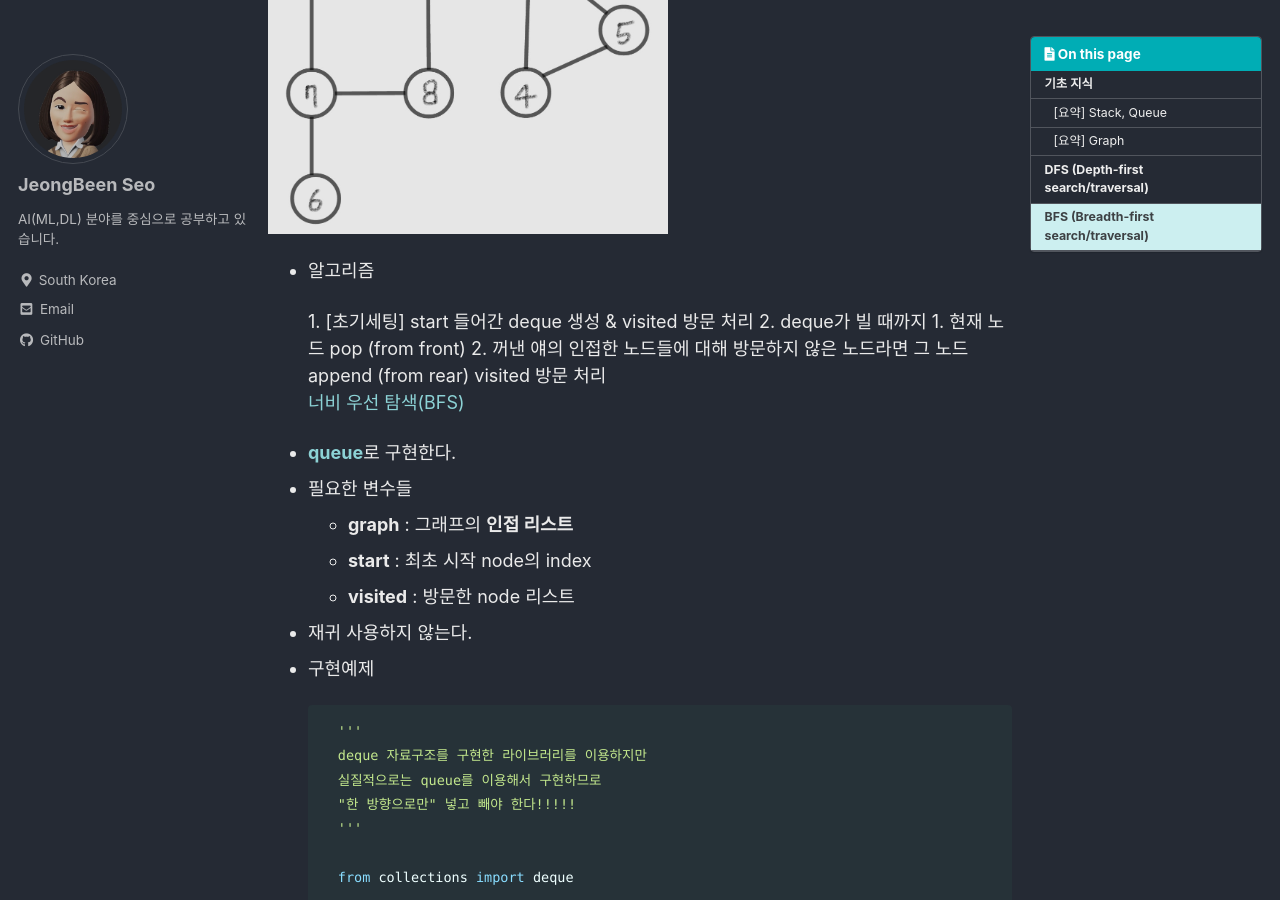
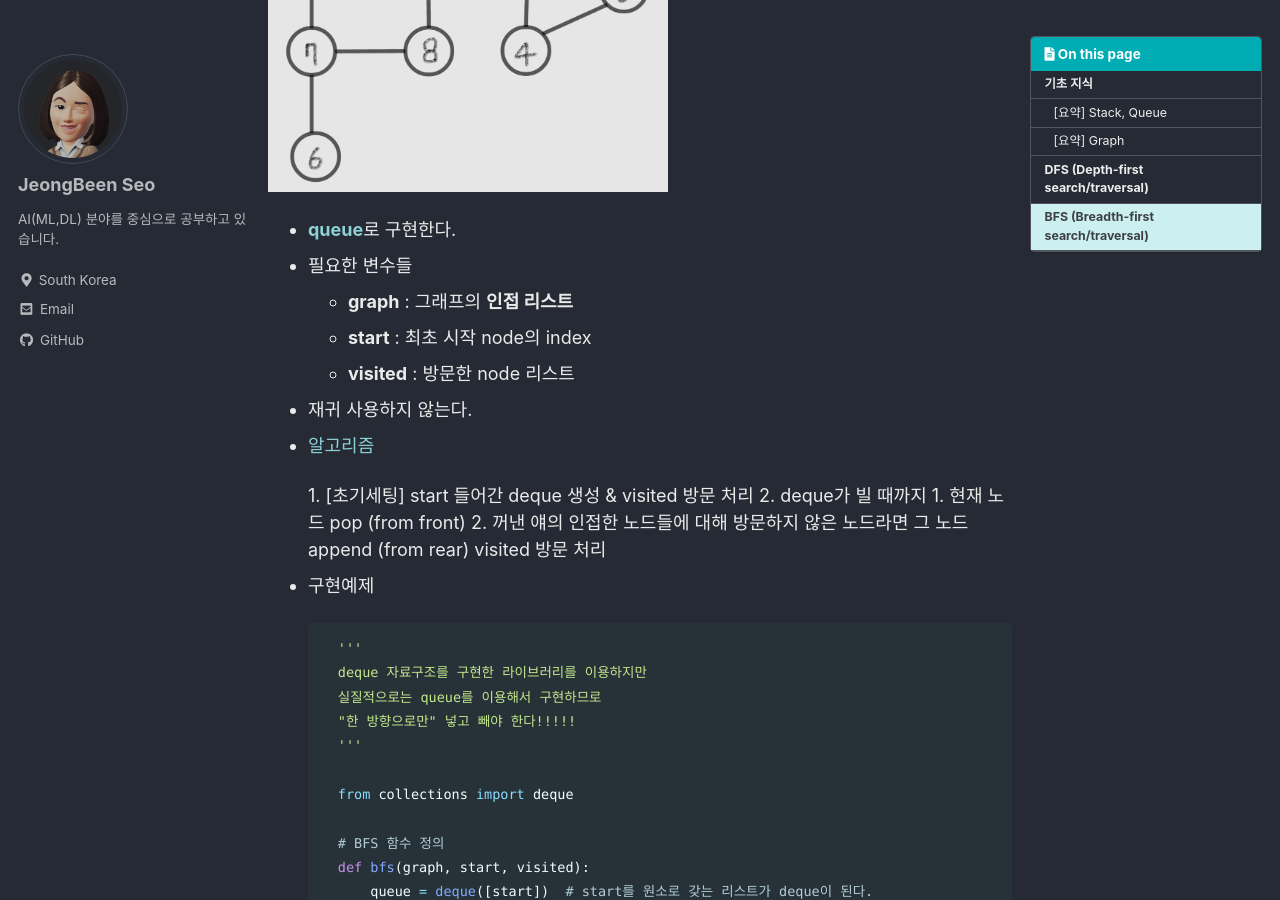
Before and after one commit to claire-1125/claire-1125.github.io, a Jekyll site: the page built from _posts/data_structure/2023-02-16-DFS,BFS.md, in a window 1280 px wide and 900 px high, scrolled down 2931 px. Built offline with Jekyll 4.4.1, drawn with Linux system fonts in a browser that asks for light colours; cached includes are drawn as plain includes.

Commit message:
committed in Feb 16

````diff
--- a/_posts/data_structure/2023-02-16-DFS,BFS.md
+++ b/_posts/data_structure/2023-02-16-DFS,BFS.md
@@ -48,12 +48,11 @@
     - **graph** : 그래프의 **인접 리스트 (2차원 리스트)**
     - **v** : 현재 node의 index
     - **visited** : 방문한 node 리스트 (boolean list)
-- 알고리즘
+- [알고리즘](https://kingpodo.tistory.com/47){: target="_blank"}
     <aside>
     **현재** node 방문 → **인접한** node를 **재귀적**으로 방문
     </aside>
 
-    [깊이 우선 탐색(DFS)](https://kingpodo.tistory.com/47){: target="_blank"}
 
 - 구현예제
 
@@ -106,14 +111,6 @@
                 visited 방문 처리
     </aside>
 
-    [너비 우선 탐색(BFS)](https://kingpodo.tistory.com/48?category=805745){: target="_blank"}
-
-- **[queue](/_posts/data_structure/2022-01-09-stackQueue.md)**로 구현한다.
-- 필요한 변수들
-    - **graph** : 그래프의 **인접 리스트**
-    - **start** : 최초 시작 node의 index
-    - **visited** : 방문한 node 리스트
-- 재귀 사용하지 않는다.
 - 구현예제
 
     ```python
````
Also changed, not shown: other parts of _posts/data_structure/2023-02-16-DFS,BFS.md (+7 -1 lines).
